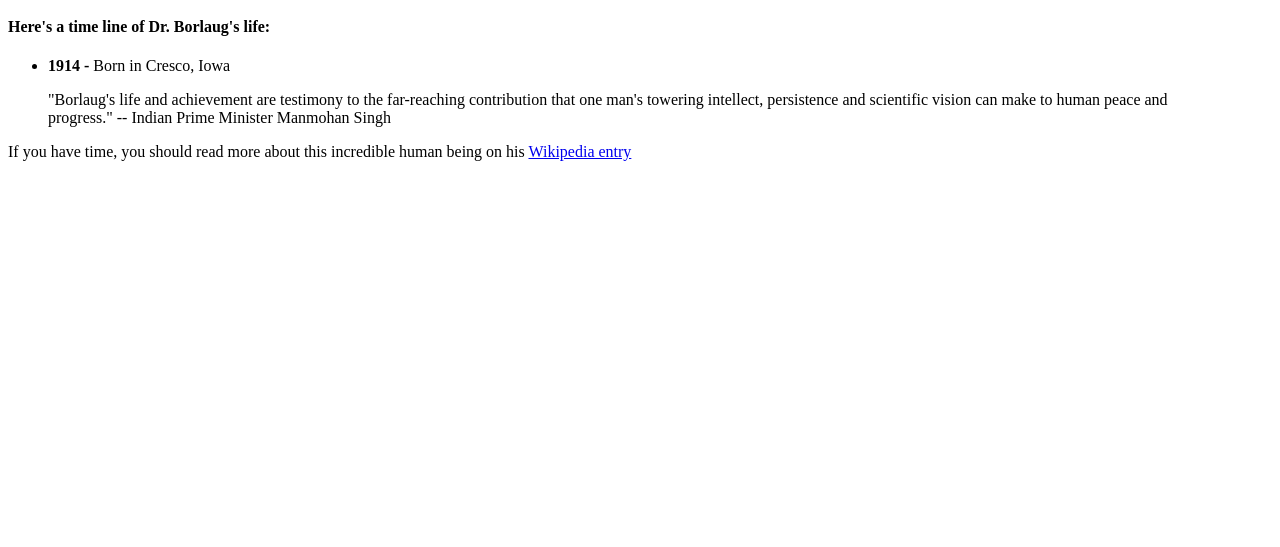
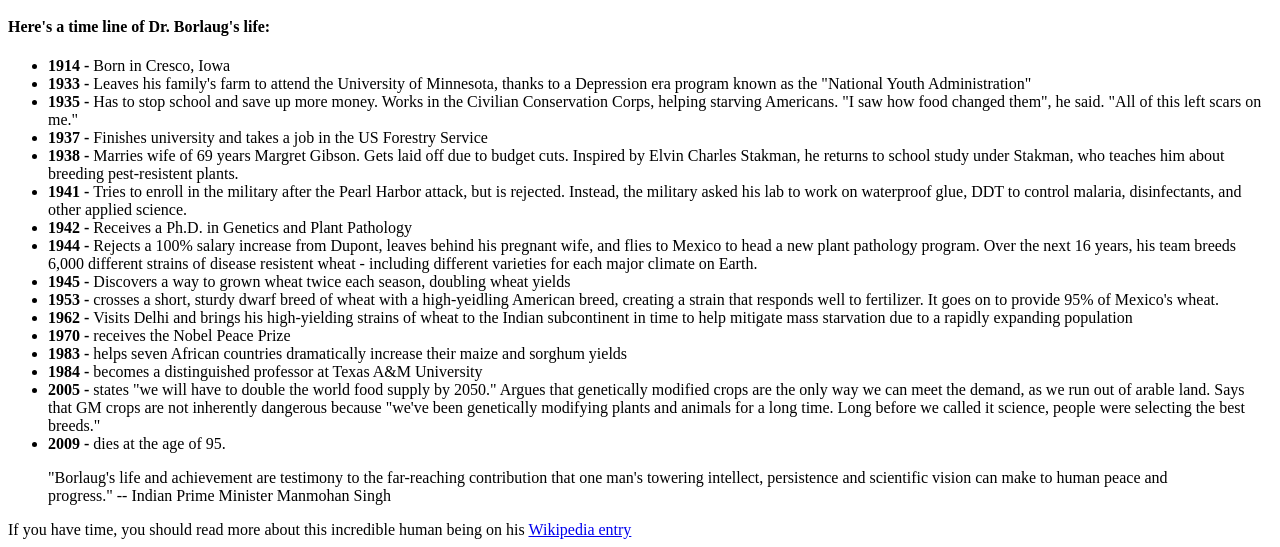
Before and after one commit to alyssa-denary/freecodecamp-projects, a plain HTML site: page tribute-page/index.html in a window 1280 px wide. Shown: the part 439-986 px from the top of the page. Before the commit the page ends 800 px from the top, so only its background shows below. Drawn offline with Linux system fonts and the light colour scheme.

Commit message:
add: tribute page timeline entries

```diff
--- a/tribute-page/index.html
+++ b/tribute-page/index.html
@@ -24,6 +24,22 @@
       <h4>Here's a time line of Dr. Borlaug's life:</h4>
       <ul>
         <li><strong class="date">1914 - </strong>Born in Cresco, Iowa</li>
+        <li><strong class="date">1933 - </strong>Leaves his family's farm to attend the University of Minnesota, thanks to a Depression era program known as the "National Youth Administration" </li>
+        <li><strong class="date">1935 - </strong>Has to stop school and save up more money. Works in the Civilian Conservation Corps, helping starving Americans. "I saw how food changed them", he said. "All of this left scars on me." </li>
+        <li><strong class="date">1937 - </strong>Finishes university and takes a job in the US Forestry Service </li>
+        <li><strong class="date">1938 - </strong>Marries wife of 69 years Margret Gibson. Gets laid off due to budget cuts. Inspired by Elvin Charles Stakman, he returns to school study under Stakman, who teaches him about breeding pest-resistent plants. </li>
+        <li><strong class="date">1941 - </strong>Tries to enroll in the military after the Pearl Harbor attack, but is rejected. Instead, the military asked his lab to work on waterproof glue, DDT to control malaria, disinfectants, and other applied science.</li>
+        <li><strong class="date">1942 - </strong>Receives a Ph.D. in Genetics and Plant Pathology </li>
+        <li><strong class="date">1944 - </strong>Rejects a 100% salary increase from Dupont, leaves behind his pregnant wife, and flies to Mexico to head a new plant pathology program. Over the next 16 years, his team breeds 6,000 different strains of disease resistent wheat - including different varieties for each major climate on Earth. </li>
+        <li><strong class="date">1945 - </strong>Discovers a way to grown wheat twice each season, doubling wheat yields </li>
+        <li><strong class="date">1953 - </strong>crosses a short, sturdy dwarf breed of wheat with a high-yeidling American breed, creating a strain that responds well to fertilizer. It goes on to provide 95% of Mexico's wheat. </li>
+        <li><strong class="date">1962 - </strong>Visits Delhi and brings his high-yielding strains of wheat to the Indian subcontinent in time to help mitigate mass starvation due to a rapidly expanding population </li>
+        <li><strong class="date">1970 - </strong>receives the Nobel Peace Prize</li>
+        <li><strong class="date">1983 - </strong>helps seven African countries dramatically increase their maize and sorghum yields </li>
+        <li><strong class="date">1984 - </strong>becomes a distinguished professor at Texas A&M University </li>
+        <li><strong class="date">2005 - </strong>states "we will have to double the world food supply by 2050." Argues that genetically modified crops are the only way we can meet the demand, as we run out of arable land. Says that GM crops are not inherently dangerous because "we've been genetically modifying plants and animals for a long time. Long before we called it science, people were selecting the best breeds."</li>
+        <li><strong class="date">2009 - </strong>dies at the age of 95.</li>
+
       </ul>
       <blockquote>
         "Borlaug's life and achievement are testimony to the far-reaching
```
